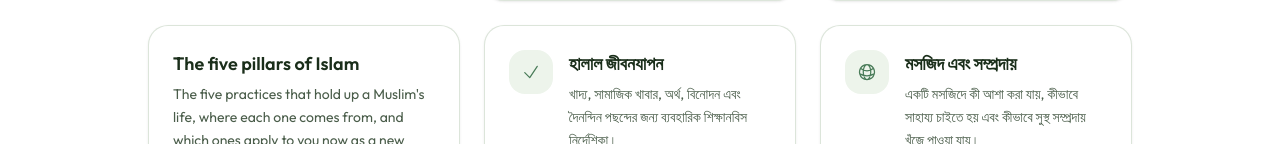
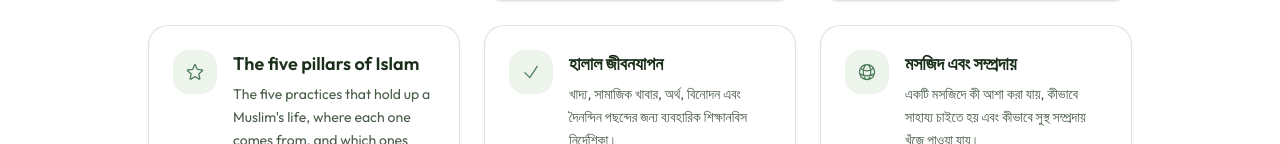
Before and after one commit to Niaz-Ul-Haque/revert-guide, a Next.js app: page /bn/topics in a window 1280 px wide. Shown: the part 726-870 px from the top of the page. Built offline with nearby package versions, Linux system fonts and the light colour scheme; no server answers.

Commit message:
fix(CHG-007): give the five pillars and menstruation topics icons on the topics hub

```diff
--- a/app/[locale]/topics/page.tsx
+++ b/app/[locale]/topics/page.tsx
@@ -30,6 +30,8 @@ const topicIcons: Record<string, IconName> = {
   "halal-living": "check",
   modesty: "check",
   "prophet-muhammad": "book",
+  "five-pillars": "star",
+  "menstruation-and-worship": "check",
 };
 
 export function generateMetadata({ params }: { params: { locale: Locale } }) {
```
